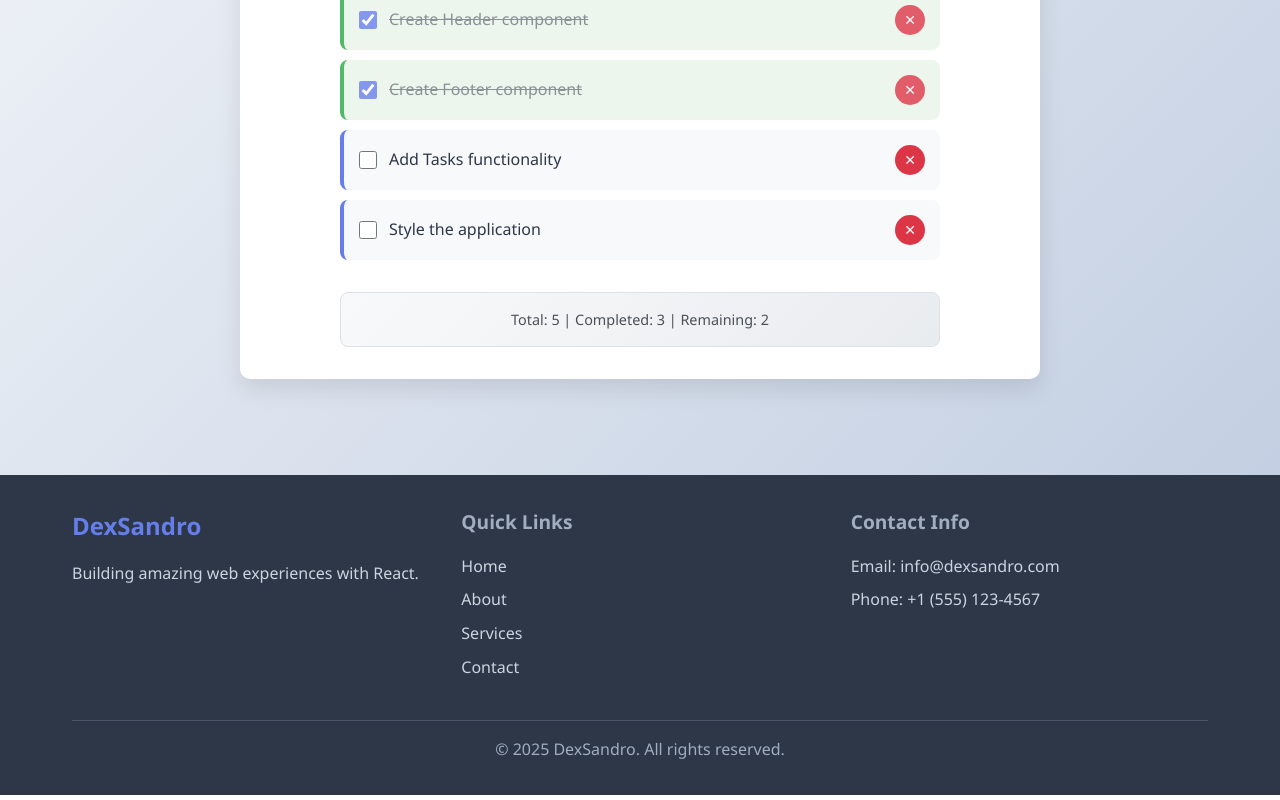
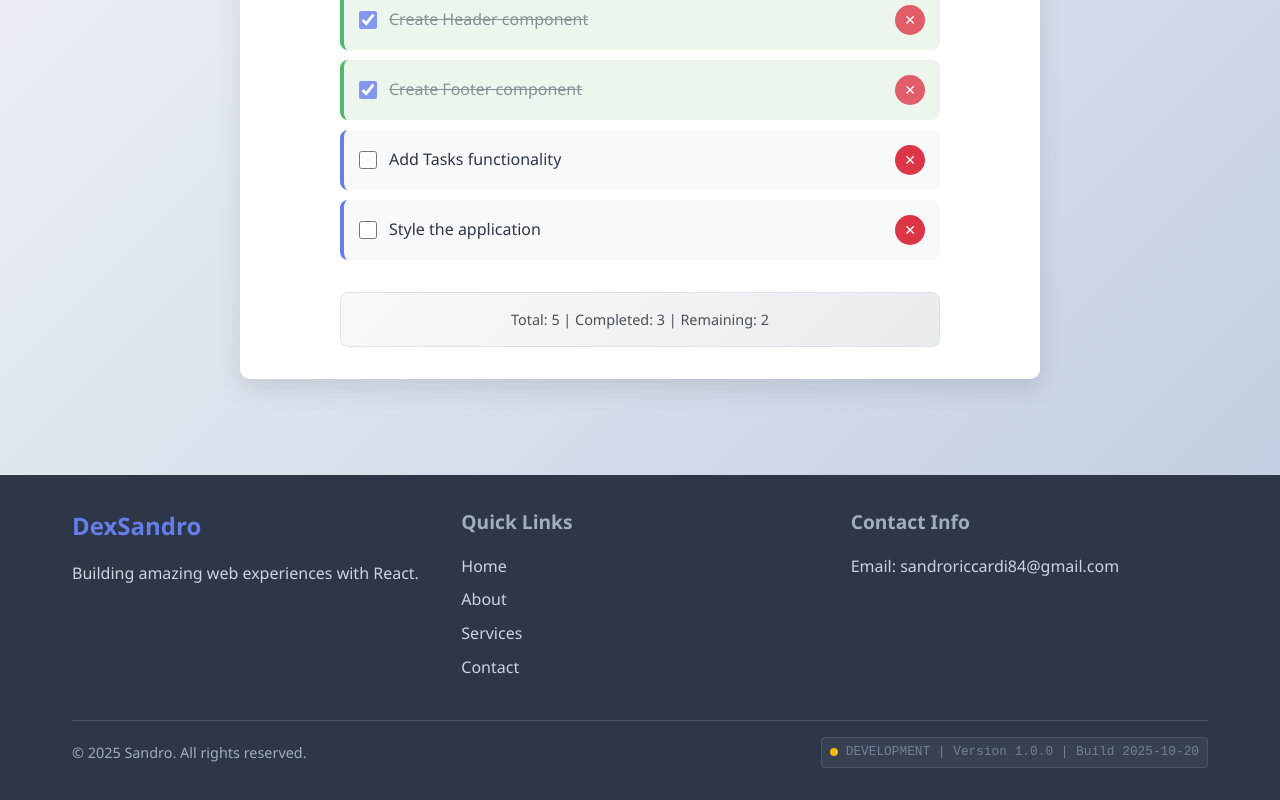
Before and after one commit to sandroriccardi/dexSandro-frontend, a React (Create React App) app: page / in a window 1280 px wide. Shown: the part 516-1316 px from the top of the page. Built offline with nearby package versions, Linux system fonts and the light colour scheme; the HTML template or start-up script is replaced by a standard one.

Commit message:
feat: Build version in Footer

```diff
--- a/src/components/Footer.css
+++ b/src/components/Footer.css
@@ -62,9 +62,66 @@
   text-align: center;
 }
 
+.footer-bottom-content {
+  display: flex;
+  justify-content: space-between;
+  align-items: center;
+  flex-wrap: wrap;
+  gap: 1rem;
+}
+
 .footer-bottom p {
   color: #a0aec0;
   margin: 0;
+  font-size: 0.9rem;
+}
+
+.version-info {
+  font-size: 0.8rem !important;
+  color: #718096 !important;
+  font-family: 'Courier New', monospace;
+  padding: 0.25rem 0.5rem;
+  background: rgba(255, 255, 255, 0.05);
+  border-radius: 4px;
+  border: 1px solid rgba(255, 255, 255, 0.1);
+  display: flex;
+  align-items: center;
+  gap: 0.5rem;
+  flex-wrap: wrap;
+}
+
+.version-info::before {
+  content: '';
+  width: 8px;
+  height: 8px;
+  border-radius: 50%;
+  background: #28a745; /* Default green for production */
+  animation: pulse 2s infinite;
+}
+
+/* Environment-specific indicators */
+.version-info[data-env="development"]::before {
+  background: #ffc107; /* Yellow for development */
+}
+
+.version-info[data-env="test"]::before {
+  background: #17a2b8; /* Blue for test */
+}
+
+.version-info[data-env="staging"]::before {
+  background: #fd7e14; /* Orange for staging */
+}
+
+@keyframes pulse {
+  0% {
+    opacity: 1;
+  }
+  50% {
+    opacity: 0.5;
+  }
+  100% {
+    opacity: 1;
+  }
 }
 
 /* Mobile responsive */
@@ -77,4 +134,20 @@
   .footer-container {
     padding: 1rem;
   }
+
+  .footer-bottom-content {
+    flex-direction: column;
+    text-align: center;
+    gap: 0.5rem;
+  }
+
+  .version-info {
+    font-size: 0.75rem !important;
+    justify-content: center;
+  }
+
+  .version-info::before {
+    width: 6px;
+    height: 6px;
+  }
 }
--- a/src/components/Footer.js
+++ b/src/components/Footer.js
@@ -1,7 +1,11 @@
 import React from 'react';
 import './Footer.css';
+import packageInfo from '../../package.json';
 
 const Footer = () => {
+  const environment = process.env.NODE_ENV || 'development';
+  const buildDate = new Date().toISOString().slice(0, 10);
+
   return (
     <footer className="footer">
       <div className="footer-container">
@@ -21,12 +25,16 @@ const Footer = () => {
           </div>
           <div className="footer-section">
             <h4>Contact Info</h4>
-            <p>Email: info@dexsandro.com</p>
-            <p>Phone: +1 (555) 123-4567</p>
+            <p>Email: sandroriccardi84@gmail.com</p>
           </div>
         </div>
         <div className="footer-bottom">
-          <p>&copy; 2025 DexSandro. All rights reserved.</p>
+          <div className="footer-bottom-content">
+            <p>&copy; 2025 Sandro. All rights reserved.</p>
+            <p className="version-info" data-env={environment}>
+              {environment.toUpperCase()} | Version {packageInfo.version} | Build {buildDate}
+            </p>
+          </div>
         </div>
       </div>
     </footer>
```
